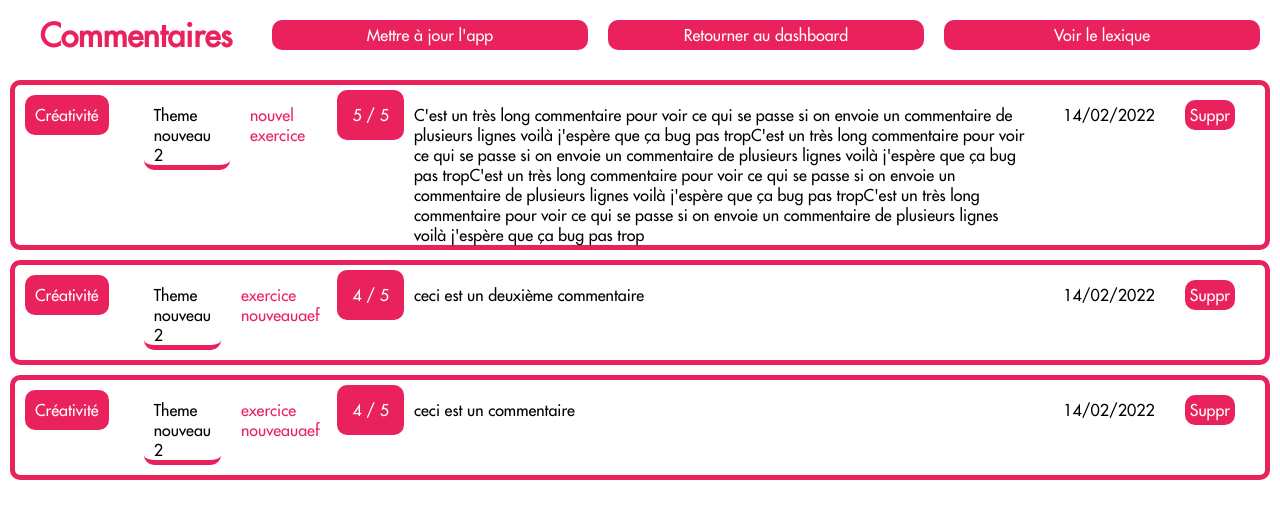
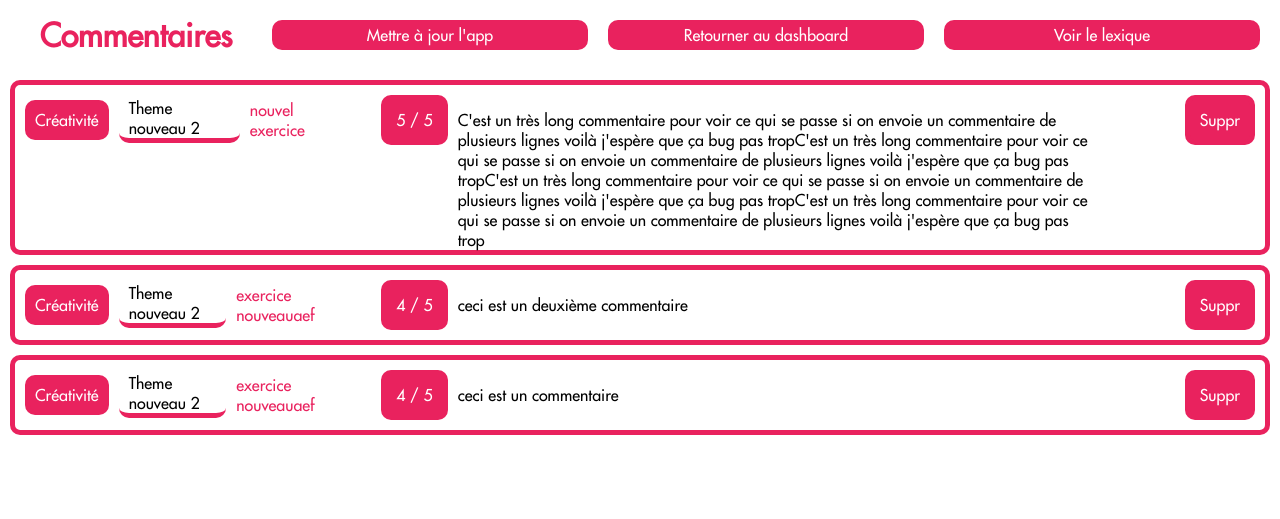
Before and after one commit to louischarnay/IUT-apprehab-project, a PHP site: page /viewRates.php in a window 1280 px wide. Shown: the top 519 px of the page. Run offline with PHP 8.4, Linux system fonts and the light colour scheme; data comes from the database, SQL or seed files in the repository; both versions use the stored data as it was after the commit.

Commit message:
viewrates finished

```diff
--- a/PHP/class/Db.php
+++ b/PHP/class/Db.php
@@ -318,4 +318,10 @@ class Db {
         $sth = $this->pdo->prepare("UPDATE Presentation SET contenu= :contenu");
         $sth->execute(["contenu" => $contenu]);
     }
+
+    public function supprComm(string $id){
+        $sth = $this->pdo->prepare("DELETE FROM Commentaires WHERE idCommentaire= :id");
+        $sth->execute(["id" => $id]);
+        return "Commentaire supprimé";
+    }
 }
--- a/PHP/css/style.css
+++ b/PHP/css/style.css
@@ -242,8 +242,12 @@ a{
     display: flex;
     width: 25%;
     flex-direction: row;
-    align-items: baseline;
-    margin: 10px;
+    align-items: center;
+    margin: 10px 0 10px 10px;
+}
+.btSupprComm{
+    margin:10px -10px;
+    padding: 10px;
 }
 .mot{
     color: white;
@@ -397,6 +401,10 @@ img{
     padding: 18px 0;
 }
 
+.newMargin{
+    margin: 0 10px;
+}
+
 @media (max-width: 1000px) {
     .divThemeExercice{
         flex-direction: column;
--- /dev/null
+++ b/PHP/traitement/supprComm.php
@@ -0,0 +1,6 @@
+<?php
+include "../class/Db.php";
+session_start();
+$db = new Db();
+$db->supprComm($_POST["idComm"]);
+header("Location: ../viewRates.php");
--- a/PHP/viewRates.php
+++ b/PHP/viewRates.php
@@ -28,20 +28,18 @@
         echo "
             <div class='divCommentaire'>
                 <div class='categorieThemeExercice'>
-                    <p class='categorieDataBase margin'>".$categorie['nomCategorie']."</p>
-                    <p class='themeDataBase margin'>".$theme["nomTheme"]."</p>
-                    <p class='exerciceCommentaire margin'>".$exercice["nomExercice"]."</p>
+                    <p class='categorieDataBase'>".$categorie['nomCategorie']."</p>
+                    <p class='themeDataBase newMargin'>".$theme["nomTheme"]."</p>
+                    <p class='exerciceCommentaire'>".$exercice["nomExercice"]."</p>
                 </div>
                 <div class='commentaire'>
                     <p class='noteCommentaire'>".$commentaire["note"]." / 5</p>
                     <p class='messageCommentaire'>".$commentaire["commentaire"]."</p><br>
                 </div>
                 <div class='date'>
-                    14/02/2022
-                    <form action='traitement/suppr.php'>
-                        <input type='hidden' name='typeSuppr' value='Comment'>
-                        <input type='hidden' name='dropSuppr' value='".$commentaire["idCommentaire"]."'>
-                        <button type='submit' class='btAddTheme'>Suppr</button>
+                    <form action='traitement/supprComm.php' method='post' enctype='multipart/form-data'>
+                        <input type='hidden' name='idComm' value='".$commentaire["idCommentaire"]."'>
+                        <button type='submit' class='btSupprComm'>Suppr</button>
                     </form>
                 </div>
             </div>";
```
Also changed, not shown: PHP/database/database.db.
